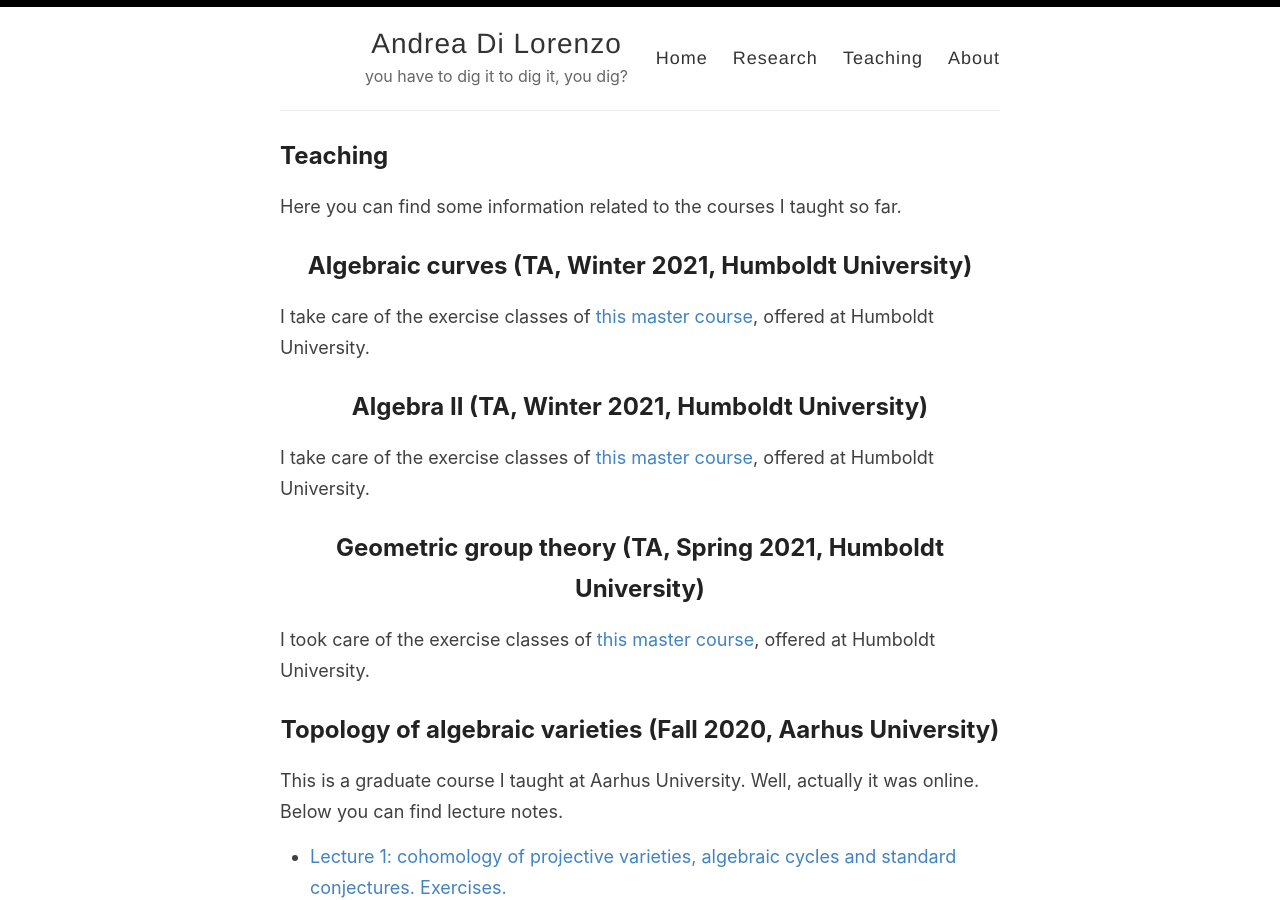
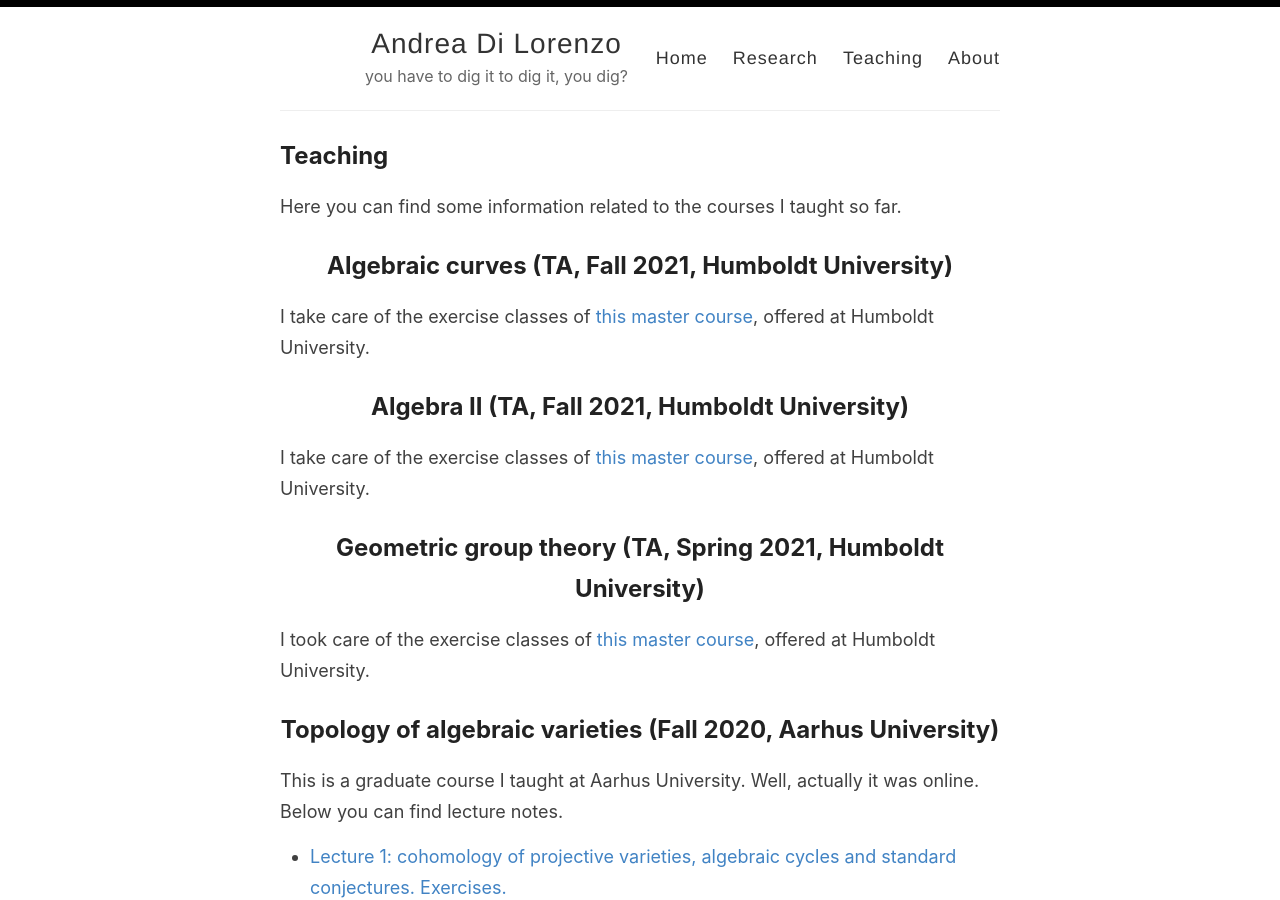
Before and after one commit to anddil/anddil.github.io, a Jekyll site: the page built from _pages/teaching.md, in a window 1280 px wide and 900 px high. Built offline with Jekyll 4.4.1, drawn with Linux system fonts in a browser that asks for light colours.

Commit message:
Update teaching.md

```diff
--- a/_pages/teaching.md
+++ b/_pages/teaching.md
@@ -4,11 +4,11 @@ title: Teaching
 permalink: /teaching/
 ---
 Here you can find some information related to the courses I taught so far.
-## Algebraic curves (TA, Winter 2021, Humboldt University)
+## Algebraic curves (TA, Fall 2021, Humboldt University)
 
 I take care of the exercise classes of [this master course](https://agnes.hu-berlin.de/lupo/rds?state=verpublish&status=init&vmfile=no&publishid=188756&moduleCall=webInfo&publishConfFile=webInfo&publishSubDir=veranstaltung), offered at Humboldt University.
 
-## Algebra II (TA, Winter 2021, Humboldt University)
+## Algebra II (TA, Fall 2021, Humboldt University)
 
 I take care of the exercise classes of [this master course](https://agnes.hu-berlin.de/lupo/rds?state=verpublish&status=init&vmfile=no&moduleCall=webInfo&publishConfFile=webInfo&publishSubDir=veranstaltung&veranstaltung.veranstid=184618), offered at Humboldt University.
 
```
